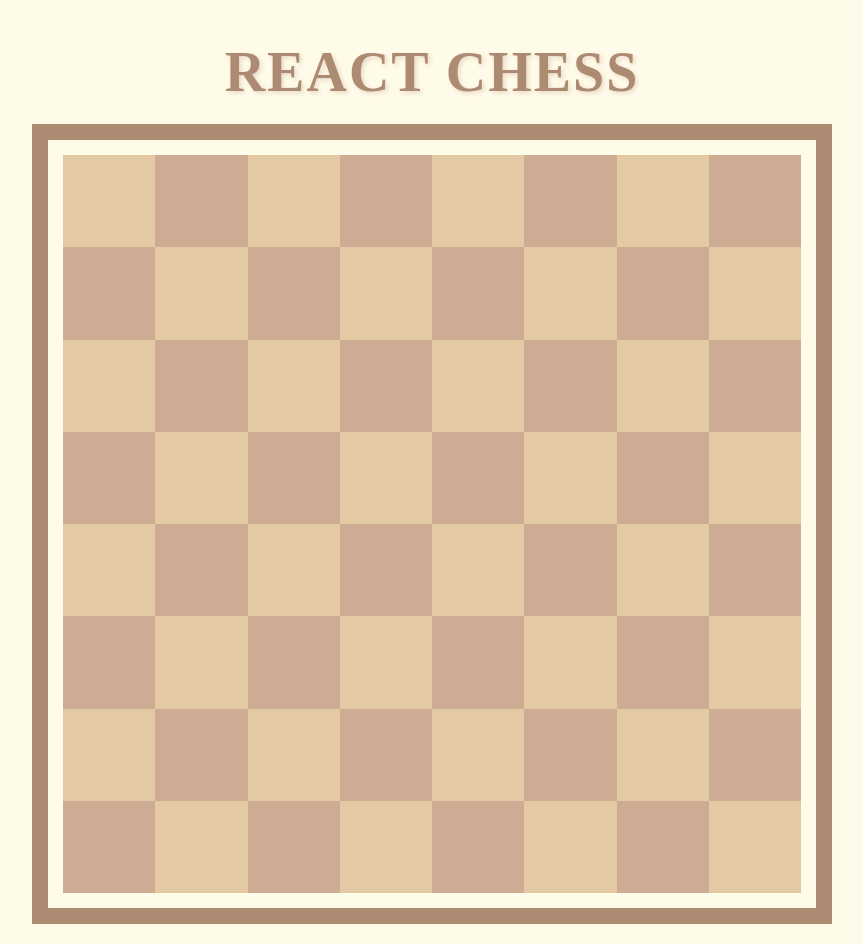
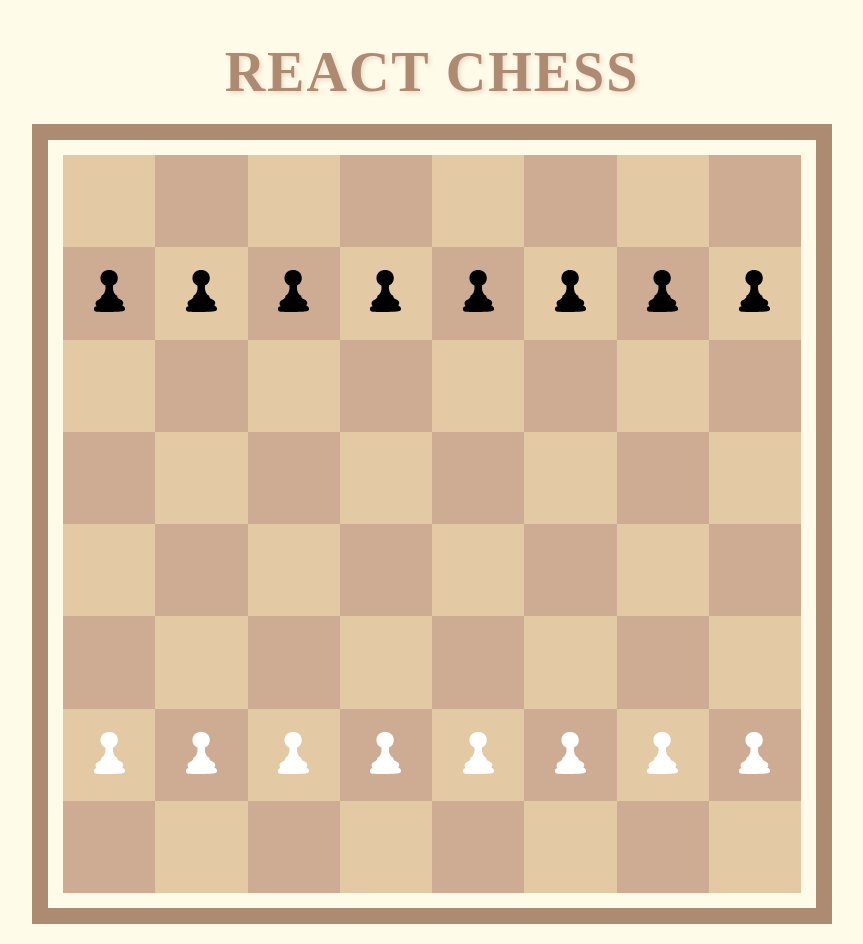
Before and after one commit to ChrisWongAtCUHK/react-chess, a React (Vite) app: page / in a window 1280 px wide. Both pictures are taken after a click on the button "開始遊戲". Shown: the whole page, without its empty margins (208-1071 px from the left). Built offline with nearby package versions, Linux system fonts and the light colour scheme.

Commit message:
Draw pawns

```diff
--- a/src/components/ChessBoard.jsx
+++ b/src/components/ChessBoard.jsx
@@ -1,8 +1,10 @@
 import { useState } from 'react'
+import ChessPiece from './ChessPiece.jsx'
 import './ChessBoard.css'
 
 const SIZE = 8
 
+// 初始化棋盤
 const initialBoardState = () => {
   return Array(SIZE)
     .fill(null)
@@ -10,19 +12,35 @@ const initialBoardState = () => {
 }
 
 function ChessBoard() {
-  const [board] = useState(initialBoardState())
+  const [board] = useState(() => {
+    const newBoard = initialBoardState()
+    // 初始化黑方棋子
+    for (let col = 0; col < SIZE; col += 1) {
+      newBoard[1][col] = { type: 'pawn', color: 'black' }
+    }
+
+    // 初始化白方棋子
+    for (let col = 0; col < SIZE; col += 1) {
+      newBoard[6][col] = { type: 'pawn', color: 'white' }
+    }
+
+    return newBoard
+  })
 
   const boxClass = () => {
     let className = 'box'
     return className
   }
+
   return (
     <div className='chess-board'>
       {board.map((row, rowIndex) => (
         <div key={rowIndex} className='chess-row'>
           {row.map((col, colIndex) => (
             <div key={colIndex} className='chess-col'>
-              <div className={boxClass()}></div>
+              <div className={boxClass()}>
+                <ChessPiece type={col?.type} color={col?.color} />
+              </div>
             </div>
           ))}
         </div>
--- /dev/null
+++ b/src/components/ChessPiece.css
@@ -0,0 +1,12 @@
+.chess-pieces {
+  font-size: 24px;
+  text-align: center;
+}
+
+.black {
+  fill: #000000;
+}
+
+.white {
+  fill: #ffffff;
+}
--- /dev/null
+++ b/src/components/ChessPiece.jsx
@@ -0,0 +1,28 @@
+import './ChessBoard.css'
+
+function ChessPiece({ type, color }) {
+  const pieceClass = () => {
+    switch (type) {
+      case 'pawn':
+        return (
+          <svg
+            width='33'
+            height='42'
+            viewBox='0 0 33 42'
+            fill='none'
+            xmlns='http://www.w3.org/2000/svg'
+          >
+            <path
+              d='M31.9488 39.7029C31.4488 41.0029 29.3488 41.3029 28.1488 41.4029C24.2488 41.9029 8.74882 42.1029 4.84882 41.7029C3.74882 41.6029 1.34883 41.4029 1.04883 39.9029C0.748833 38.8029 0.848821 37.5029 1.84882 36.7029C2.34882 36.4029 2.94883 36.2029 3.54883 36.2029C3.24883 35.2029 2.54883 34.4029 2.54883 33.4029C2.54883 32.2029 3.24881 31.2029 4.14881 30.5029C4.94881 29.8029 5.94882 29.5029 6.84882 29.0029C7.94882 28.3029 8.3488 27.4029 8.4488 26.1029C8.4488 25.9029 8.44881 25.7029 8.64881 25.6029C12.1488 24.1029 12.9488 18.9029 12.3488 15.4029C8.64882 14.3029 6.94883 10.5029 7.54883 6.90289C8.14883 2.60289 11.7488 0.00289033 16.0488 0.00289033C20.2488 -0.0971097 24.0488 2.40289 24.6488 6.70289C25.2488 10.3029 23.7488 14.1029 20.1488 15.3029C19.4488 18.8029 20.4488 24.0029 23.9488 25.5029C24.2488 25.6029 24.2488 25.7029 24.2488 25.9029C24.3488 27.3029 24.8488 28.2029 26.0488 28.8029C26.9488 29.3029 27.9488 29.6029 28.7488 30.3029C29.6488 31.0029 30.3488 32.1029 30.2488 33.3029C30.1488 34.2029 29.5488 35.0029 29.3488 35.9029C31.2488 35.7029 32.4488 37.8029 31.9488 39.7029Z'
+              fill={color}
+            />
+          </svg>
+        )
+      default:
+        return null
+    }
+  }
+  return <div className={`chess-pieces ${color}`}>{pieceClass()}</div>
+}
+
+export default ChessPiece
```
